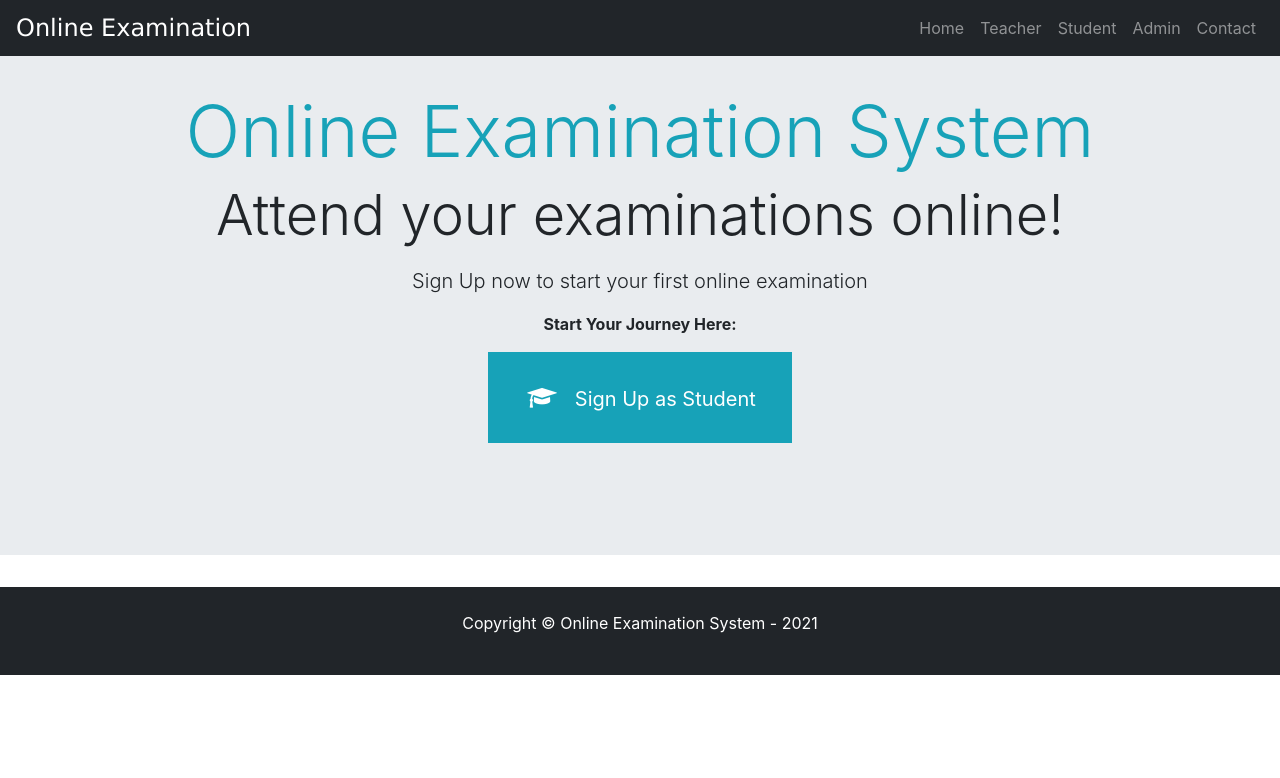
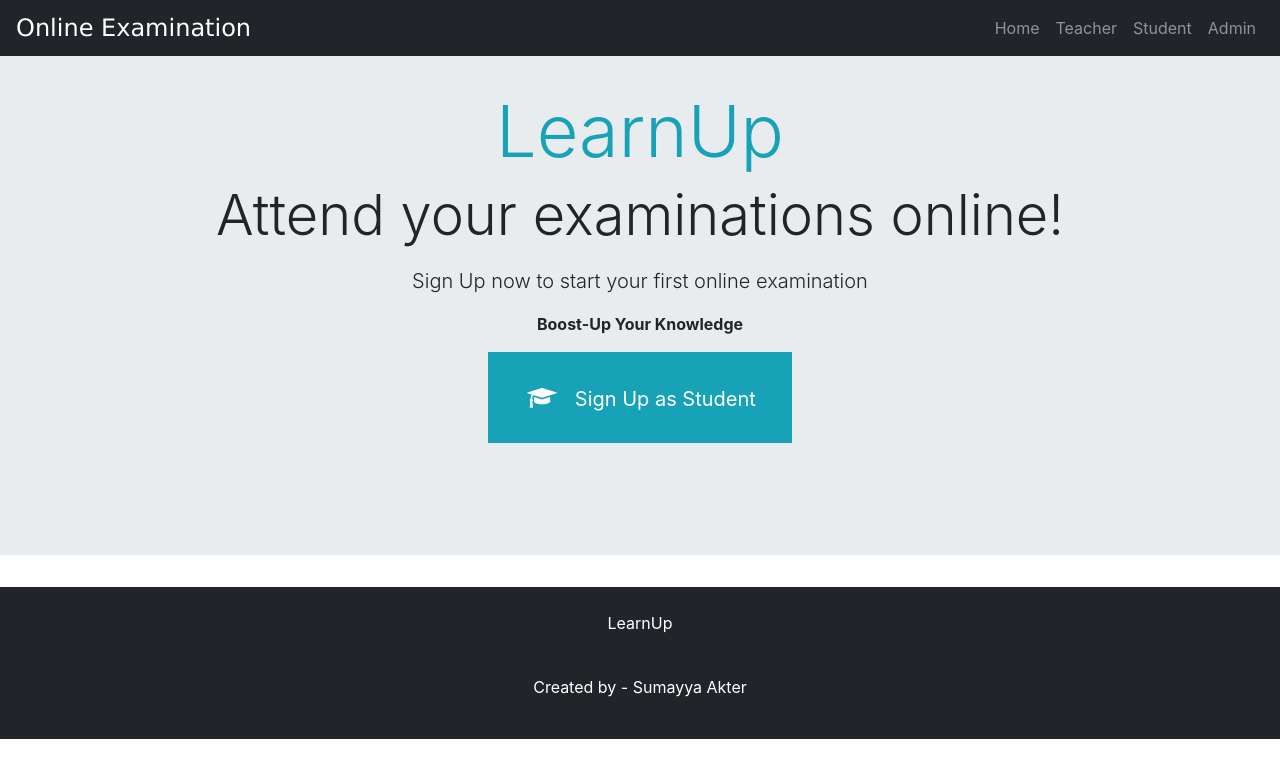
Before and after one commit to sumayyaDev/LearnUp, a Django app: page / in a window 1280 px wide. Shown: the top 778 px of the page. Run offline with Django 3.2, Linux system fonts and the light colour scheme; some libraries are stand-ins or nearby versions.

Commit message:
with exam module

```diff
--- a/templates/exam/footer.html
+++ b/templates/exam/footer.html
@@ -49,7 +49,8 @@
       <div class="col-md-12 col-sm-12">
         <div style="color:#ffffff;" class="wow fadeInUp footer-copyright">
           <p>
-            Copyright &copy; Online Examination System - 2021 </p><br>
+            LearnUp </p><br>
+            <p>Created by - Sumayya Akter</p><br>
         </div>
       </div>
     </div>
--- a/templates/exam/index.html
+++ b/templates/exam/index.html
@@ -12,12 +12,12 @@
 <br>
 <section id="section-jumbotron" class="jumbotron jumbotron-fluid d-flex justify-content-center align-items-center">
   <div class="container text-center">
-    <h2 class="display-3 text-info">Online Examination System</h2>
+    <h2 class="display-3 text-info">LearnUp</h2>
     <p class="display-4 d-none d-sm-block">Attend your examinations online!</p>
     <p class="lead">Sign Up now to start your first online examination</p>
 
 
-    <p><strong> Start Your Journey Here:</strong></p>
+    <p><strong>Boost-Up Your Knowledge</strong></p>
     <a href="/student/studentsignup" class="btn btn-lg btn-info" style="padding-right: 35px; border-radius: 0%;"><i class="fa fa-graduation-cap" aria-hidden="true"></i> Sign Up as Student</a>
 
     <br><br><br>
--- a/templates/exam/navbar.html
+++ b/templates/exam/navbar.html
@@ -47,7 +47,7 @@
           <a href="/teacher/teacherclick" class="nav-item nav-link">Teacher</a>
           <a href="/student/studentclick" class="nav-item nav-link">Student</a>
           <a href="/adminclick" class="nav-item nav-link">Admin</a>
-          <a href="/contactus" class="nav-item nav-link">Contact</a>
+          {% comment %} <a href="/contactus" class="nav-item nav-link">Contact</a> {% endcomment %}
 
         </div>
 
```
Also changed, not shown: exam/forms.py (line endings or trailing spaces), exam/views.py (line endings or trailing spaces), static/profile_pic/Student/teddy.png (deleted).
